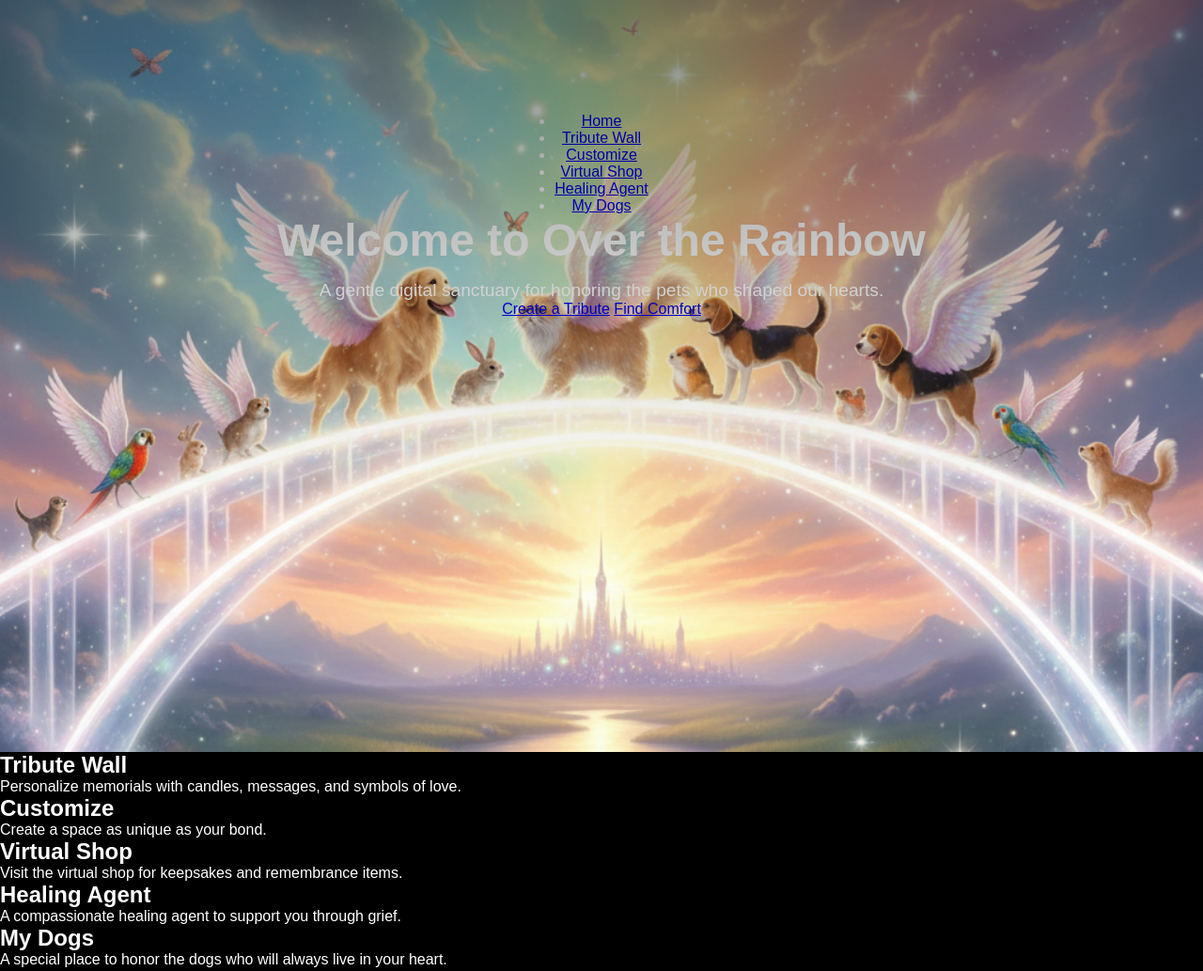
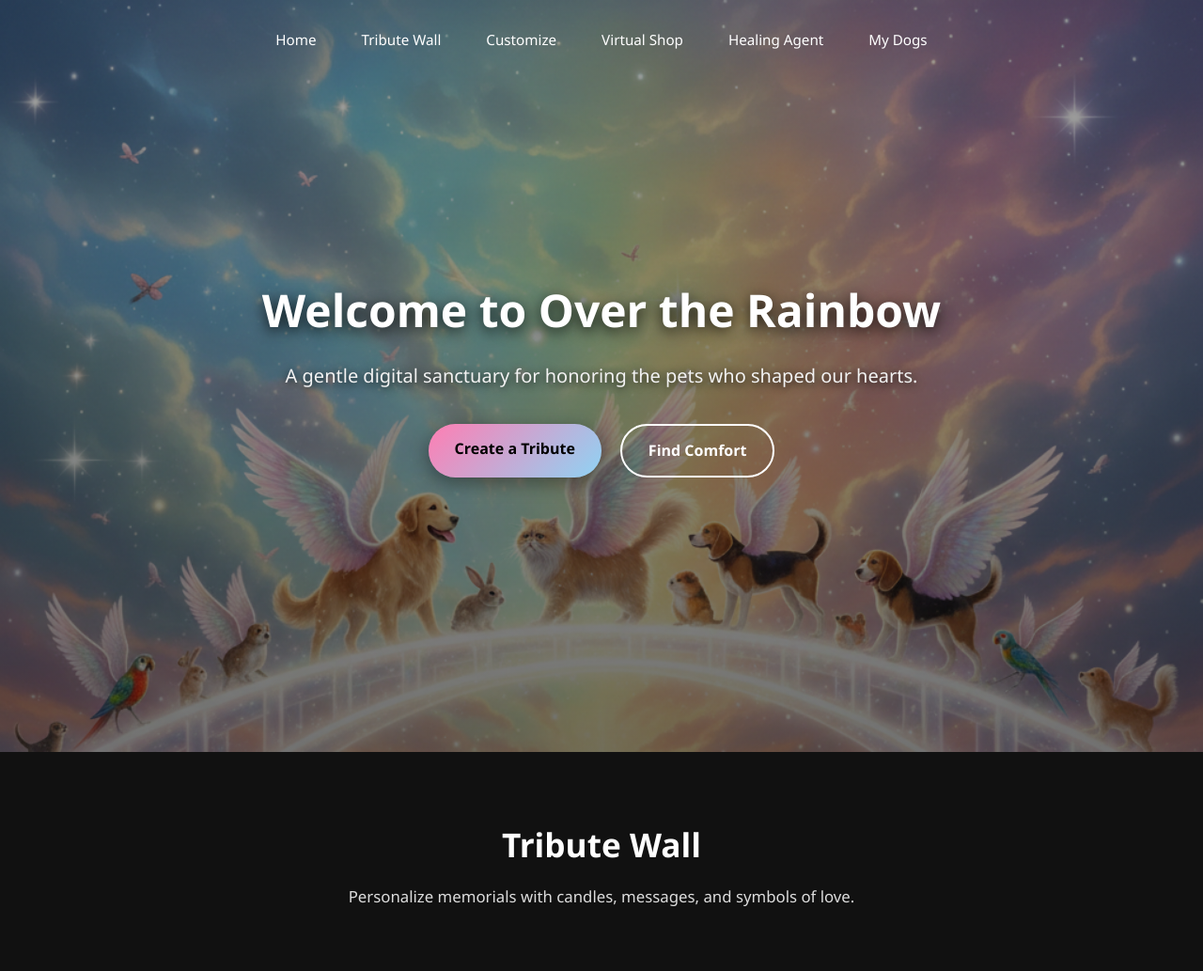
Before and after one commit to cynlopez53/over-the-rainbow, a website: page index.html in a window 1280 px wide. Shown: the top 1033 px of the page at 94% size. Drawn offline with Linux system fonts and the light colour scheme.

Commit message:
full css updated

```diff
--- a/assets/css/styles.css
+++ b/assets/css/styles.css
@@ -1,122 +1,207 @@
-/* Reset */
+/* =========================
+   RESET & BASE
+========================= */
 * {
   margin: 0;
   padding: 0;
   box-sizing: border-box;
-  font-family: Arial, Helvetica, sans-serif;
 }
 
-/* Body */
-body {
-  background-color: #000;
-  color: #fff;
+html {
+  scroll-behavior: smooth;
 }
 
-/* Hero section */
+body {
+  font-family: "Segoe UI", Tahoma, Geneva, Verdana, sans-serif;
+  background-color: #111;
+  color: #fff;
+  line-height: 1.6;
+}
+
+/* =========================
+   HERO SECTION
+========================= */
 .hero {
   position: relative;
+  min-height: 100vh;
+  background-image: url("../images/rainbow-bridge.jpg");
+  background-size: cover;
+  background-position: center top;
+  background-repeat: no-repeat;
+
   display: flex;
   flex-direction: column;
-  justify-content: flex-start;
-  padding-top: 120px;
+  justify-content: center;
   align-items: center;
-  text-align: center;
-  color: #fff;
-
-  background-image: url("../images/rainbow-bridge.jpg");
-  background-size: cover;
-  background-position: center;
-  background-repeat: no-repeat;
-  min-height: 100vh;
 }
 
-/* Dark overlay so text is readable */
+/* LIGHT overlay (not dark) */
 .hero::before {
   content: "";
   position: absolute;
   inset: 0;
   background: linear-gradient(
-    rgba(0, 0, 0, 0.45) 0%,
-    rgba(0, 0, 0, 0.25) 30%,
-    rgba(0, 0, 0, 0.05) 55%,
-    rgba(0, 0, 0, 0) 70%
+    rgba(0, 0, 0, 0.35),
+    rgba(0, 0, 0, 0.55)
   );
   z-index: 1;
 }
 
-/* Nav */
-.nav-links {
-  display: flex;
-  gap: 24px;
-  list-style: none;
-  padding: 0;
-  margin: 0;
+/* Ensure content stays above overlay */
+.hero * {
+  position: relative;
+  z-index: 2;
 }
 
-.nav-links a {
-  color: #ffffff;
+/* =========================
+   NAVIGATION
+========================= */
+.main-nav {
+  position: absolute;
+  top: 20px;
+  width: 100%;
+  text-align: center;
+}
+
+.main-nav ul {
+  list-style: none;
+  display: flex;
+  justify-content: center;
+  gap: 28px;
+  padding: 10px 20px;
+}
+
+.main-nav a {
   text-decoration: none;
+  color: #fff;
   font-weight: 500;
   font-size: 0.95rem;
-  padding: 6px 4px;
-  position: relative;
-  opacity: 0.9;
-  transition: opacity 0.2s ease;
+  padding: 6px 10px;
+  border-radius: 6px;
+  transition: all 0.3s ease;
 }
 
-.nav-links a:hover {
-  opacity: 1;
+.main-nav a:hover {
+  background: rgba(255, 255, 255, 0.2);
 }
 
-/* Soft underline on hover */
-.nav-links a::after {
-  content: "";
-  position: absolute;
-  left: 0;
-  bottom: -4px;
-  width: 100%;
-  height: 2px;
-  background: rgba(255, 255, 255, 0.6);
-  transform: scaleX(0);
-  transform-origin: left;
-  transition: transform 0.25s ease;
-}
-
-.nav-links a:hover::after {
-  transform: scaleX(1);
-}
-
-/* Hero text */
-.hero-text {
-  position: relative;
-  z-index: 2;
+/* =========================
+   HERO CONTENT
+========================= */
+.hero-content {
+  max-width: 900px;
+  padding: 0 20px;
   text-align: center;
-  top: 35%;
-  padding: 0 20px;
 }
 
 .hero h1 {
   font-size: 3rem;
   margin-bottom: 15px;
+  text-shadow: 0 4px 15px rgba(0, 0, 0, 0.8);
 }
 
 .tagline {
-  font-size: 1.2rem;
+  font-size: 1.25rem;
+  max-width: 700px;
+  margin: 0 auto 35px;
+  color: #f2f2f2;
+  text-shadow: 0 2px 10px rgba(0, 0, 0, 0.8);
+}
+
+/* =========================
+   BUTTONS
+========================= */
+.hero-buttons {
+  display: flex;
+  gap: 20px;
+  justify-content: center;
+  flex-wrap: wrap;
+}
+
+.btn {
+  display: inline-block;
+  padding: 14px 28px;
+  border-radius: 30px;
+  font-size: 1rem;
+  font-weight: 600;
+  text-decoration: none;
+  transition: all 0.3s ease;
+}
+
+/* Primary button */
+.btn.primary {
+  background: linear-gradient(135deg, #ff7eb3, #8fd3f4);
+  color: #000;
+  box-shadow: 0 6px 20px rgba(0, 0, 0, 0.4);
+}
+
+.btn.primary:hover {
+  transform: translateY(-2px);
+  box-shadow: 0 10px 25px rgba(0, 0, 0, 0.6);
+}
+
+/* Secondary button */
+.btn.secondary {
+  border: 2px solid #fff;
+  color: #fff;
+  background: transparent;
+}
+
+.btn.secondary:hover {
+  background: rgba(255, 255, 255, 0.2);
+}
+
+/* =========================
+   MAIN CONTENT SECTIONS
+========================= */
+main {
+  background-color: #111;
+}
+
+section {
+  padding: 70px 20px;
+  text-align: center;
+  max-width: 900px;
+  margin: 0 auto;
+}
+
+section h2 {
+  font-size: 2.2rem;
+  margin-bottom: 15px;
+}
+
+section p {
+  font-size: 1.05rem;
+  color: #ddd;
   max-width: 700px;
   margin: 0 auto;
 }
 
-/* Main content */
-.intro {
-  padding: 60px 20px;
-  text-align: center;
-  background-color: #111;
-}
-
-/* Footer */
+/* =========================
+   FOOTER
+========================= */
 footer {
-  padding: 20px;
+  padding: 25px;
   text-align: center;
   background-color: #000;
   font-size: 0.9rem;
+  color: #aaa;
 }
+
+/* =========================
+   RESPONSIVE
+========================= */
+@media (max-width: 768px) {
+  .hero h1 {
+    font-size: 2.3rem;
+  }
+
+  .tagline {
+    font-size: 1.1rem;
+  }
+
+  .main-nav ul {
+    flex-wrap: wrap;
+    gap: 14px;
+  }
+}
```
